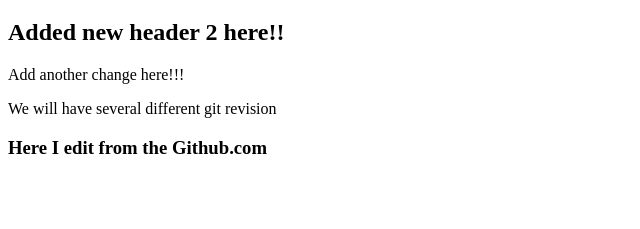
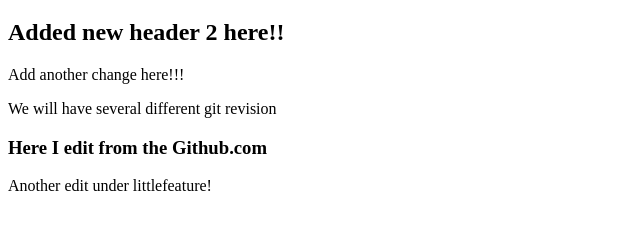
Before and after one commit to charlotte-hu/GitRevisionExercise, a plain HTML site: page index.html in a window 1280 px wide. Shown: the part 61-290 px from the top of the page, without its empty margins (0-640 px from the left). Drawn offline with Linux system fonts and the light colour scheme.

Commit message:
Do it with littlefeature' clear

```diff
--- a/index.html
+++ b/index.html
@@ -10,6 +10,7 @@
 	<p>We will have several different git revision</p>
 
 	<h3>Here I edit from the Github.com</h3>
+	<p>Another edit under littlefeature!</p>
 
 </body>
 </html>
```
